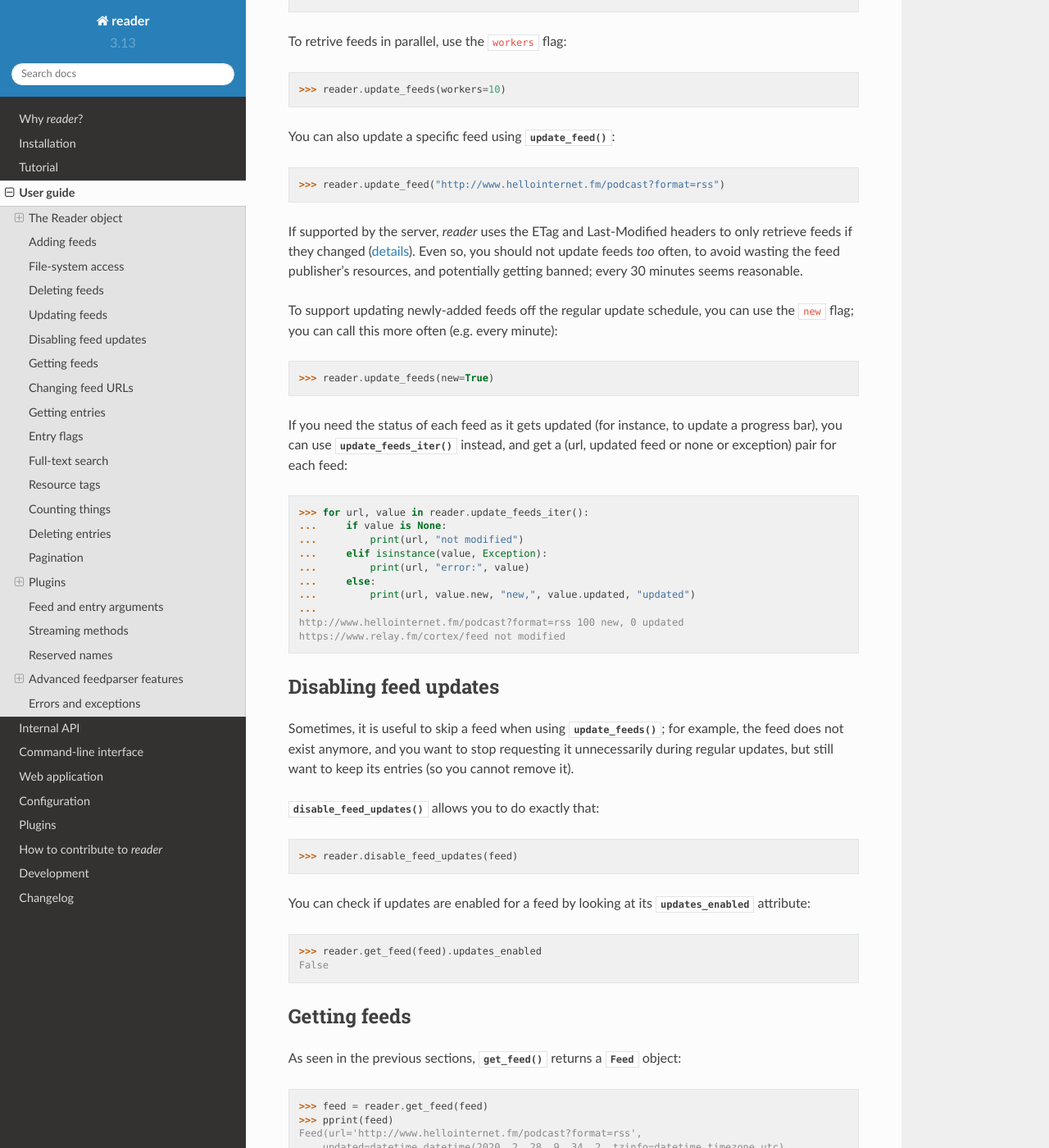
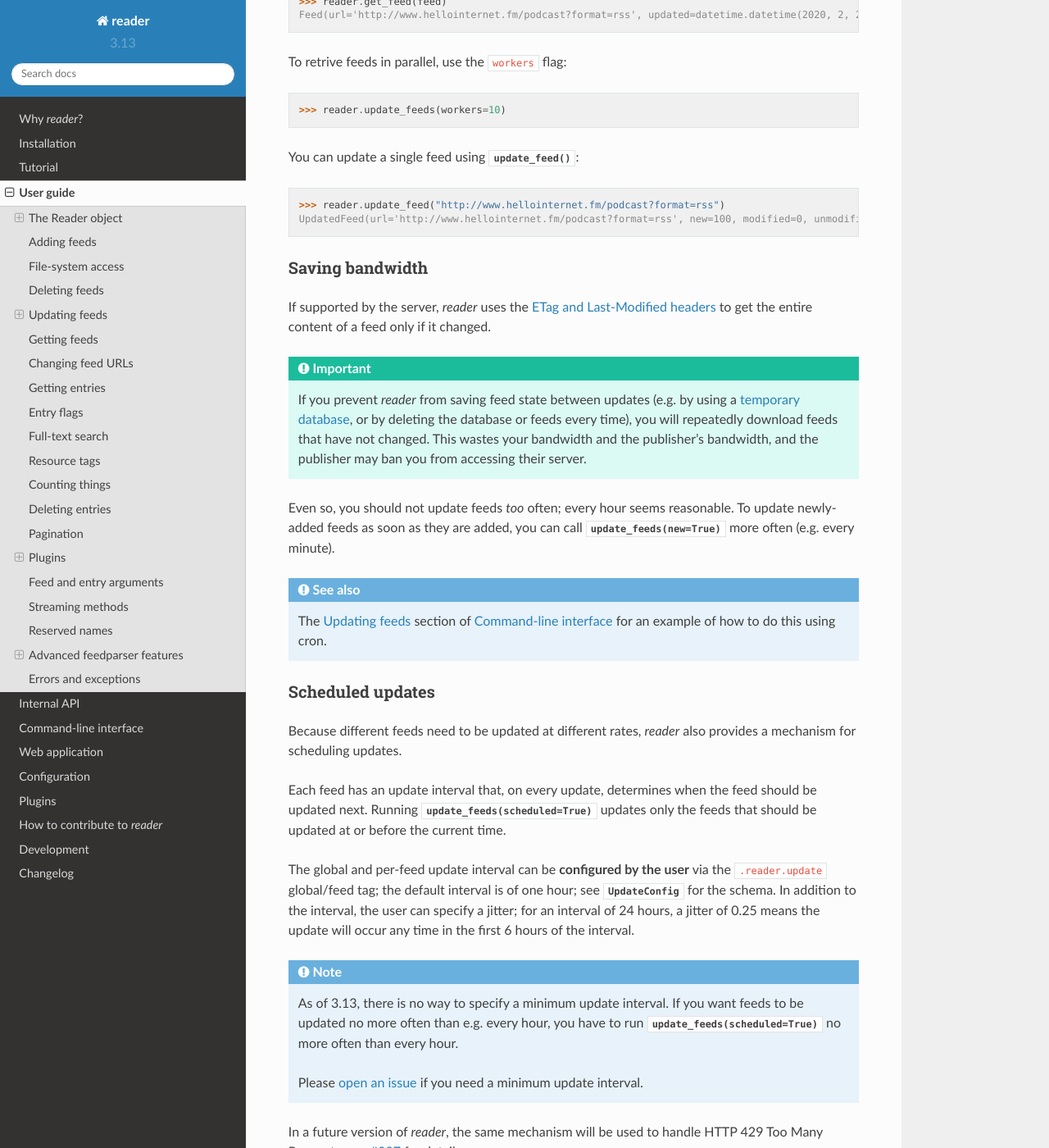
Before and after one commit to Alcides1123/reader, a Sphinx documentation site: the page built from docs/guide.rst, in a window 1280 px wide and 1400 px high, scrolled down 3659 px. Shown: the whole window at 82% size. Built offline with Sphinx 7.4.7 and the Read the Docs theme 2.0.0, drawn with Linux system fonts in a browser that asks for light colours; pages that are not in the unit, such as notebooks, are missing from menus; some of the changed text lies outside the part shown.

Commit message:
User guide: Add Scheduled updates, clean up Updated feeds. #332

```diff
--- a/CHANGES.rst
+++ b/CHANGES.rst
@@ -19,6 +19,7 @@ Unreleased
   not if it was never updated successfully (:attr:`~Feed.last_updated`). (:issue:`332`)
 * Add :meth:`~Reader.update_feeds()`, :meth:`~Reader.get_feeds()`, etc.
   argument ``scheduled`` to allow updating only feeds scheduled to be updated.
+  See :ref:`scheduled` for details.
   (:issue:`332`)
 
   .. FIXME: versionchanged on update_feeds() etc.
@@ -26,6 +27,7 @@ Unreleased
 * Add ``--scheduled`` flag to the ``update`` command. (:issue:`332`)
 * Group mutually-exclusive attributes of :class:`~.FeedUpdateIntent`
   into its :attr:`~.FeedUpdateIntent.value` union attribute. (:issue:`332`)
+* New and improved :ref:`update` user guide section.
 
 * The :mod:`~reader._plugins.cli_status` plugin now
   records the output of multiple runs instead of just the last one,
--- a/CONTRIBUTING.rst
+++ b/CONTRIBUTING.rst
@@ -4,6 +4,8 @@ How to contribute to *reader*
 Thank you for considering contributing to *reader*!
 
 
+
+.. _issues:
 
 Reporting issues
 ----------------
--- a/docs/cli.rst
+++ b/docs/cli.rst
@@ -45,6 +45,8 @@ Serve the web application locally (at http://localhost:8080/):
     python -m reader serve
 
 
+.. _cli-update:
+
 Updating feeds
 --------------
 
--- a/docs/guide.rst
+++ b/docs/guide.rst
@@ -93,11 +92,18 @@ or if the thread was not created through the :mod:`threading` module
 when garbage-collected).
 
 
+.. _temp:
+
 Temporary databases
 ~~~~~~~~~~~~~~~~~~~
 
+With the default SQLite storage,
+you can use an `in-memory`_ (or `temporary`_) database
+by using ``':memory:'`` (or ``''``) as the database path;
+the data will disappear when the reader is closed.
+
 To maximize the usefulness of temporary databases,
-the database connection is closed (and the data discarded)
+the connection is closed (and the data discarded)
 only when calling :meth:`~Reader.close`,
 not when using the reader as a context manager.
 The reader cannot be reused after calling :meth:`~Reader.close`.
@@ -125,6 +131,10 @@ since each connection would be to a *different* database::
     Traceback (most recent call last):
       ...
     reader.exceptions.StorageError: usage error: cannot use a private database from threads other than the creating thread
+
+
+.. _in-memory: https://sqlite.org/inmemorydb.html
+.. _temporary: https://sqlite.org/inmemorydb.html#temp_db
 
 
 .. _backups:
@@ -207,42 +217,97 @@ use :meth:`~Reader.delete_feed`::
 Updating feeds
 --------------
 
-To retrieve the latest version of a feed, along with any new entries,
-it must be updated.
 You can update all the feeds by using the :meth:`~Reader.update_feeds` method::
 
     >>> reader.update_feeds()
     >>> reader.get_feed(feed)
     Feed(url='http://www.hellointernet.fm/podcast?format=rss', updated=datetime.datetime(2020, 2, 28, 9, 34, 2, tzinfo=datetime.timezone.utc), title='Hello Internet', ...)
 
-
 To retrive feeds in parallel, use the ``workers`` flag::
 
     >>> reader.update_feeds(workers=10)
 
-
-You can also update a specific feed using :meth:`~Reader.update_feed`::
+You can update a single feed using :meth:`~Reader.update_feed`::
 
     >>> reader.update_feed("http://www.hellointernet.fm/podcast?format=rss")
+    UpdatedFeed(url='http://www.hellointernet.fm/podcast?format=rss', new=100, modified=0, unmodified=0)
 
-If supported by the server, *reader* uses the ETag and Last-Modified headers
-to only retrieve feeds if they changed
-(`details <https://feedparser.readthedocs.io/en/latest/http-etag.html>`_).
-Even so, you should not update feeds *too* often,
-to avoid wasting the feed publisher's resources,
-and potentially getting banned;
-every 30 minutes seems reasonable.
 
-To support updating newly-added feeds off the regular update schedule,
-you can use the ``new`` flag;
-you can call this more often (e.g. every minute)::
+Saving bandwidth
+~~~~~~~~~~~~~~~~
 
-    >>> reader.update_feeds(new=True)
+If supported by the server,
+*reader* uses the `ETag and Last-Modified headers`_
+to get the entire content of a feed only if it changed.
 
+.. important::
+
+    If you prevent *reader* from saving feed state between updates
+    (e.g. by using a :ref:`temporary database <temp>`,
+    or by deleting the database or feeds every time),
+    you will repeatedly download feeds that have not changed.
+    This wastes your bandwidth and the publisher's bandwidth,
+    and the publisher may ban you from accessing their server.
+
+Even so, you should not update feeds *too* often;
+every hour seems reasonable.
+To update newly-added feeds as soon as they are added,
+you can call :meth:`update_feeds(new=True) <Reader.update_feeds>`
+more often (e.g. every minute).
+
+.. seealso::
+
+    The :ref:`cli-update` section of :doc:`cli`
+    for an example of how to do this using cron.
+
+
+.. _ETag and Last-Modified headers: https://feedparser.readthedocs.io/en/latest/http-etag.html
+
+
+.. _scheduled:
+
+Scheduled updates
+~~~~~~~~~~~~~~~~~
+
+Because different feeds need to be updated at different rates,
+*reader* also provides a mechanism for scheduling updates.
+
+Each feed has an update interval that, on every update,
+determines when the feed should be updated next.
+Running :meth:`update_feeds(scheduled=True) <Reader.update_feeds>`
+updates only the feeds that should be updated at or before the current time.
+
+The global and per-feed update interval can be **configured by the user**
+via the ``.reader.update`` global/feed tag;
+the default interval is of one hour;
+see :data:`~reader.types.UpdateConfig` for the schema.
+In addition to the interval, the user can specify a jitter;
+for an interval of 24 hours, a jitter of 0.25 means
+the update will occur any time in the first 6 hours of the interval.
+
+.. note::
+
+    As of |version|, there is no way to specify a minimum update interval.
+    If you want feeds to be updated no more often than e.g. every hour,
+    you have to run :meth:`update_feeds(scheduled=True) <Reader.update_feeds>`
+    no more often than every hour.
+
+    Please :ref:`open an issue <issues>` if you need a minimum update interval.
+
+In a future version of *reader*,
+the same mechanism will be used to handle
+HTTP 429 Too Many Requests; see :issue:`307` for details.
+
+
+.. versionadded:: 3.13
+
+
+Update status
+~~~~~~~~~~~~~
 
 If you need the status of each feed as it gets updated
 (for instance, to update a progress bar),
-you can use :meth:`~Reader.update_feeds_iter` instead,
+you can use :meth:`~Reader.update_feeds_iter` instead of :meth:`~Reader.update_feeds`,
 and get a (url, updated feed or none or exception) pair for each feed::
 
     >>> for url, value in reader.update_feeds_iter():
@@ -257,9 +322,14 @@ and get a (url, updated feed or none or exception) pair for each feed::
     https://www.relay.fm/cortex/feed not modified
 
 
+Regardless of the update method used,
+:attr:`Feed.last_retrieved`, :attr:`~Feed.last_updated`,
+and :attr:`~Feed.last_exception` will be set accordingly
+(also see :ref:`errors`).
 
-Disabling feed updates
-----------------------
+
+Disabling updates
+~~~~~~~~~~~~~~~~~
 
 Sometimes, it is useful to skip a feed when using :meth:`~Reader.update_feeds`;
 for example, the feed does not exist anymore,
@@ -759,7 +829,8 @@ This applies to the following names:
 * tag keys
 * the top-level keys of dict tag values
 
-Currently, there are no *reader*-reserved names;
+Currently, the only *reader*-reserved names
+are used by `Scheduled updates`_ and by :ref:`built-in plugins`;
 new ones will be documented here.
 
 The prefixes can be changed using
```
Also changed, not shown: other parts of docs/guide.rst (+3 -2 lines), 1 other file.
